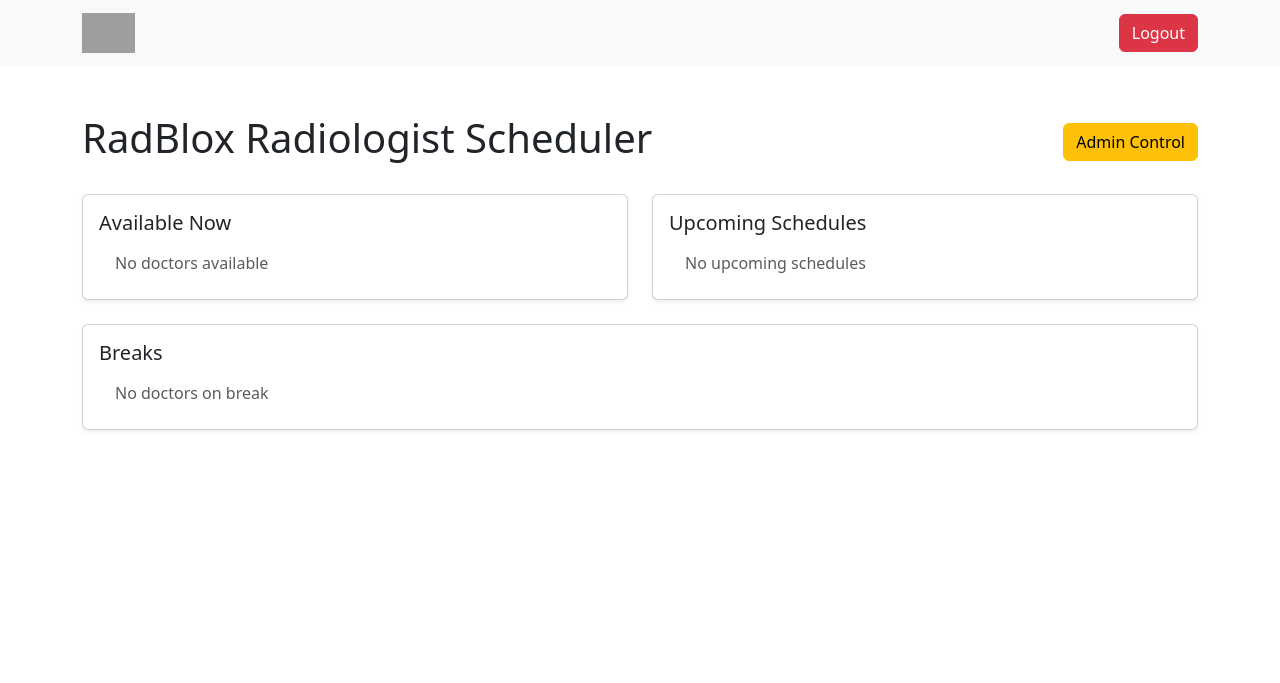
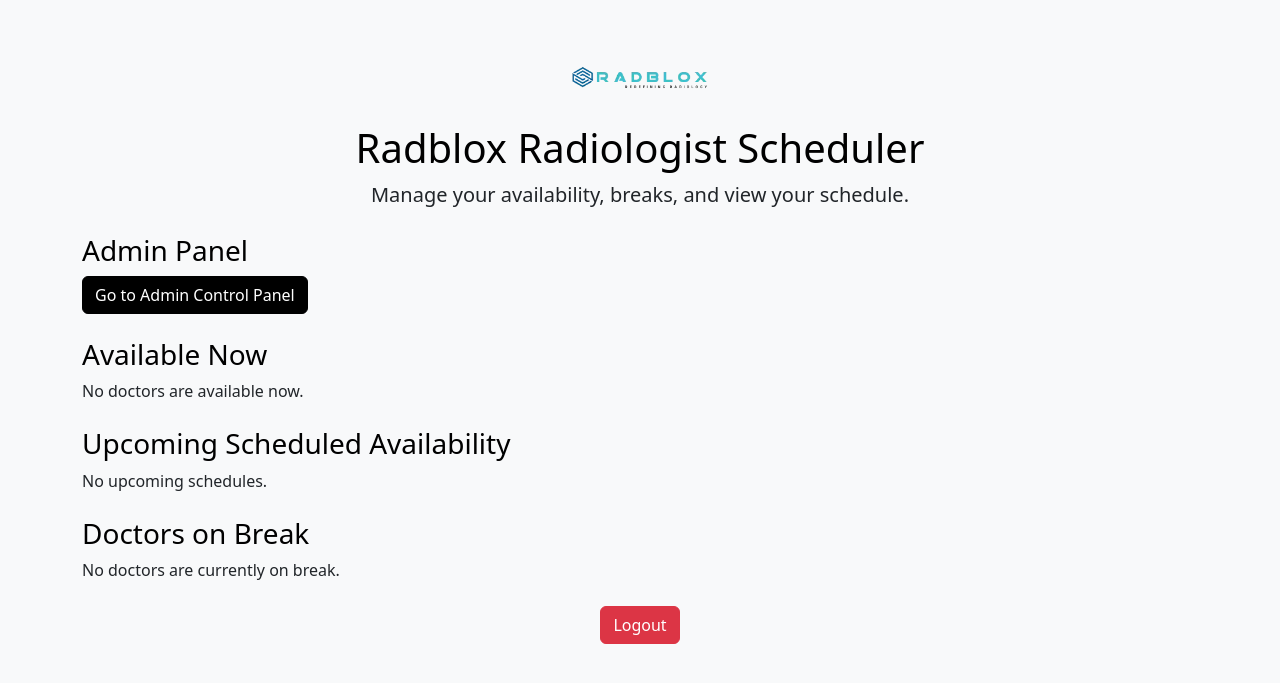
Before and after one commit to sahalux111/DoctorDashboard-, a Flask app: page /dashboard in a window 1280 px wide. Shown: the top 683 px of the page. Run offline with Flask 3, Linux system fonts and the light colour scheme; the visitor is signed in with stand-in values (Sample User, id 1); grey boxes are pictures that could not be loaded.

Commit message:
dashboard.html

```diff
--- a/templates/dashboard.html
+++ b/templates/dashboard.html
@@ -1,90 +1,166 @@
 <!DOCTYPE html>
 <html lang="en">
+
 <head>
     <meta charset="UTF-8">
     <meta name="viewport" content="width=device-width, initial-scale=1.0">
-    <title>RadBlox Radiologist Scheduler</title>
+    <title>Dashboard</title>
     <link href="https://cdn.jsdelivr.net/npm/bootstrap@5.3.0/dist/css/bootstrap.min.css" rel="stylesheet">
     <style>
-        .navbar-brand img {
-            height: 40px;
+        body {
+            background-color: #f8f9fa;
+        }
+
+        h1, h3 {
+            color: #000000; /* Changed to black */
+        }
+
+        .list-group-item {
+            margin-bottom: 10px;
+            border-radius: 5px;
+            padding: 15px;
+            border: 1px solid #dddddd;
+        }
+
+        .bg-available {
+            background-color: #e9ecef;
+            border-left: 5px solid #28a745;
+        }
+
+        .bg-upcoming {
+            background-color: #e9ecef;
+            border-left: 5px solid #17a2b8;
+        }
+
+        .bg-break {
+            background-color: #e9ecef;
+            border-left: 5px solid #ffc107;
+        }
+
+        .btn-primary {
+            background-color: #000000;
+            border-color: #000000;
+        }
+
+        .btn-primary:hover {
+            background-color: #343a40;
+            border-color: #343a40;
+        }
+
+        .btn-danger {
+            background-color: #dc3545;
+            border-color: #dc3545;
+        }
+
+        .btn-danger:hover {
+            background-color: #c82333;
+            border-color: #bd2130;
+        }
+
+        .logo {
+            max-width: 150px;
         }
     </style>
 </head>
+
 <body>
-    <nav class="navbar navbar-expand-lg navbar-light bg-light mb-4">
-        <div class="container">
-            <a class="navbar-brand" href="#">
-                <img src="{{ url_for('static', filename='logo.png') }}" alt="Company Logo">
-            </a>
-            <div class="d-flex">
-                <a href="{{ url_for('logout') }}" class="btn btn-danger">Logout</a>
-            </div>
+    <div class="container my-5">
+        <div class="text-center mb-4">
+            <img src="static/images/logo.png" alt="Company Logo" class="logo mb-3">
+            <h1>Radblox Radiologist Scheduler</h1>
+            <p class="lead">Manage your availability, breaks, and view your schedule.</p>
         </div>
-    </nav>
-    <div class="container mt-5">
-        <div class="d-flex justify-content-between align-items-center mb-4">
-            <h1>RadBlox Radiologist Scheduler</h1>
-            {% if session['role'] == 'doctor' %}
-            <a href="{{ url_for('select_availability') }}" class="btn btn-primary">Select Availability</a>
-            {% endif %}
-            {% if session['role'] == 'admin' %}
-            <a href="{{ url_for('admin_control') }}" class="btn btn-warning">Admin Control</a>
+
+        {% if session['role'] == 'admin' %}
+        <div class="mb-4">
+            <h3>Admin Panel</h3>
+            <a href="{{ url_for('admin_control') }}" class="btn btn-primary">Go to Admin Control Panel</a>
+        </div>
+        {% endif %}
+
+        <div class="mb-4">
+            <h3>Available Now</h3>
+            {% if available_now %}
+            <ul class="list-group">
+                {% for doctor, end_time in available_now.items() %}
+                <li class="list-group-item bg-available">
+                    <strong>{{ doctor }}</strong> is available until <span class="badge bg-success">{{ end_time }}</span>
+                </li>
+                {% endfor %}
+            </ul>
+            {% else %}
+            <p>No doctors are available now.</p>
             {% endif %}
         </div>
 
-        <div class="row">
-            <div class="col-md-6 mb-4">
-                <div class="card shadow-sm">
-                    <div class="card-body">
-                        <h5 class="card-title">Available Now</h5>
-                        <ul class="list-group list-group-flush">
-                            {% for doctor, end_time in available_now.items() %}
-                                <li class="list-group-item">{{ doctor }} - Available until {{ end_time }}</li>
-                            {% endfor %}
-                            {% if available_now|length == 0 %}
-                                <li class="list-group-item text-muted">No doctors available</li>
-                            {% endif %}
-                        </ul>
-                    </div>
-                </div>
-            </div>
-            {% if session['role'] != 'doctor' %}
-            <div class="col-md-6 mb-4">
-                <div class="card shadow-sm">
-                    <div class="card-body">
-                        <h5 class="card-title">Upcoming Schedules</h5>
-                        <ul class="list-group list-group-flush">
-                            {% for doctor, times in upcoming_scheduled.items() %}
-                                <li class="list-group-item">{{ doctor }} - {{ times[0] }} to {{ times[1] }}</li>
-                            {% endfor %}
-                            {% if upcoming_scheduled|length == 0 %}
-                                <li class="list-group-item text-muted">No upcoming schedules</li>
-                            {% endif %}
-                        </ul>
-                    </div>
-                </div>
-            </div>
+        {% if session['role'] != 'doctor' %}
+        <div class="mb-4">
+            <h3>Upcoming Scheduled Availability</h3>
+            {% if upcoming_scheduled %}
+            <ul class="list-group">
+                {% for doctor, (start_time, end_time) in upcoming_scheduled.items() %}
+                <li class="list-group-item bg-upcoming">
+                    <strong>{{ doctor }}</strong> will be available from <span class="badge bg-info">{{ start_time }}</span> to <span class="badge bg-info">{{ end_time }}</span>
+                </li>
+                {% endfor %}
+            </ul>
+            {% else %}
+            <p>No upcoming schedules.</p>
+            {% endif %}
+        </div>
+        {% endif %}
+
+        <div class="mb-4">
+            <h3>Doctors on Break</h3>
+            {% if breaks %}
+            <ul class="list-group">
+                {% for doctor, break_end in breaks.items() %}
+                <li class="list-group-item bg-break">
+                    <strong>{{ doctor }}</strong> is on break until <span class="badge bg-warning text-dark">{{ break_end }}</span>
+                </li>
+                {% endfor %}
+            </ul>
+            {% else %}
+            <p>No doctors are currently on break.</p>
             {% endif %}
         </div>
 
-        <div class="row">
-            <div class="col-md-12">
-                <div class="card shadow-sm">
-                    <div class="card-body">
-                        <h5 class="card-title">Breaks</h5>
-                        <ul class="list-group list-group-flush">
-                            {% for doctor, break_end in breaks.items() %}
-                                <li class="list-group-item">{{ doctor }} - On break until {{ break_end }}</li>
-                            {% endfor %}
-                            {% if breaks|length == 0 %}
-                                <li class="list-group-item text-muted">No doctors on break</li>
-                            {% endif %}
-                        </ul>
-                    </div>
+        {% if session['role'] == 'doctor' %}
+        <div class="mb-4">
+            <h3>Select Availability</h3>
+            <form action="{{ url_for('set_availability') }}" method="post">
+                <div class="mb-3">
+                    <label for="start_date" class="form-label">Start Date</label>
+                    <input type="date" id="start_date" name="start_date" class="form-control" required>
                 </div>
-            </div>
+                <div class="mb-3">
+                    <label for="start_time" class="form-label">Start Time</label>
+                    <input type="time" id="start_time" name="start_time" class="form-control" required>
+                </div>
+                <div class="mb-3">
+                    <label for="end_time" class="form-label">End Time</label>
+                    <input type="time" id="end_time" name="end_time" class="form-control" required>
+                </div>
+                <button type="submit" class="btn btn-primary">Set Availability</button>
+            </form>
+        </div>
+
+        <div class="mb-4">
+            <h3>Take a Break</h3>
+            <form action="{{ url_for('take_break') }}" method="post">
+                <div class="mb-3">
+                    <label for="break_duration" class="form-label">Break Duration (minutes)</label>
+                    <input type="number" id="break_duration" name="break_duration" class="form-control" required>
+                </div>
+                <button type="submit" class="btn btn-primary">Take Break</button>
+            </form>
+        </div>
+        {% endif %}
+
+        <div class="text-center">
+            <a href="{{ url_for('logout') }}" class="btn btn-danger">Logout</a>
         </div>
     </div>
 </body>
+
 </html>
```
